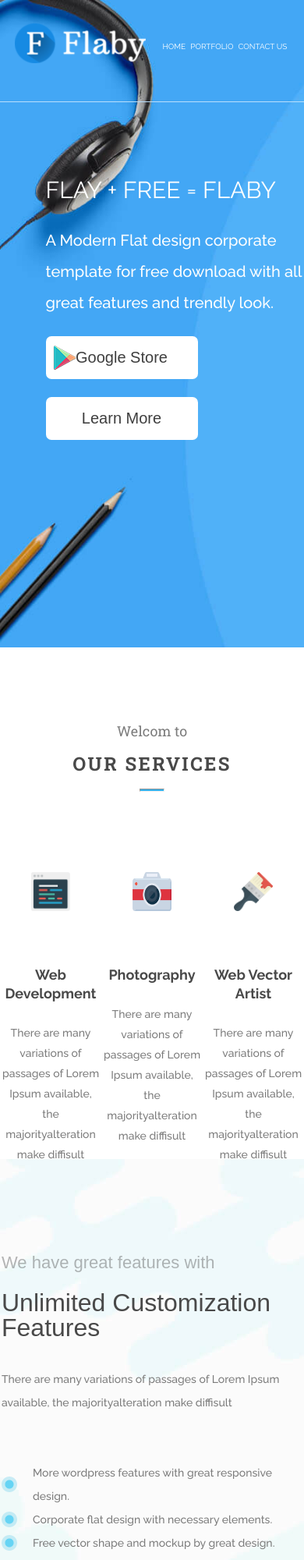
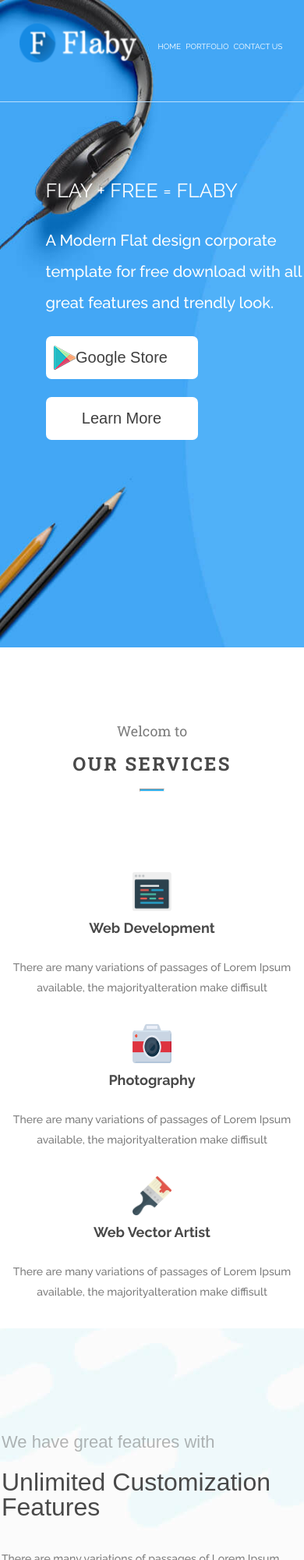
Before and after one commit to KhomenkoSerhii/Flaby.github.io, a plain HTML site: page index.html in a window 390 px wide. Shown: the top 2000 px of the page at 78% size. Drawn offline with Linux system fonts and the light colour scheme.

Commit message:
bugFixed

```diff
--- a/css/form.less
+++ b/css/form.less
@@ -177,7 +177,7 @@ footer .footer-top {
         margin: 50px 0;
     }
     .last {
-        width: 100%;
+        width: 98%;
     }
      .copy {
         padding: 15px 0;
--- a/css/services.less
+++ b/css/services.less
@@ -90,3 +90,14 @@ section .great p {
             padding: 135px 2px 125px;
         }
 }
+
+@media (max-width: 480px) {
+    .unlim .column {
+        margin-top: 60px;
+        ul li {
+            font-size: 11px;
+            line-height: 24px;
+            padding-left: 23px;
+        }
+    }
+}
--- a/css/style.less
+++ b/css/style.less
@@ -64,9 +64,7 @@ body {
 header .navbar.sticky {
     height: 53px;
     padding-top: 0;
-    background: url("../img/header/background.jpg");
-    background-size: cover;
-    background-repeat: no-repeat;
+    background-color: #44b2f1;
 }
 
 .navbar {
@@ -211,7 +209,7 @@ section .services {
     header article .info {
         width: auto;
         h1 {
-            font-size: 30px;
+            font-size: 25px;
         }
         p {
             font-size: 20px;
@@ -231,8 +229,15 @@ section .services {
     }
 
 section .services {
+        article {
+            padding-top: 95px;
+            display: block;
+        }
         .web {
-        padding: 120px 0;
+            width: 100%;
+            padding: 0;
+            height: 135px;
+            padding-top: 60px;
             }
             .development {
                 background-size: 50px 50px;
@@ -252,4 +257,8 @@ section .services {
         font-size: 10px;
         padding: 5px 3px;
     }
+    .navbar img {
+        width: 150px;
+        height: 50px;
     }
+}
```
Lines whose indentation alone changed are shown as unchanged.
